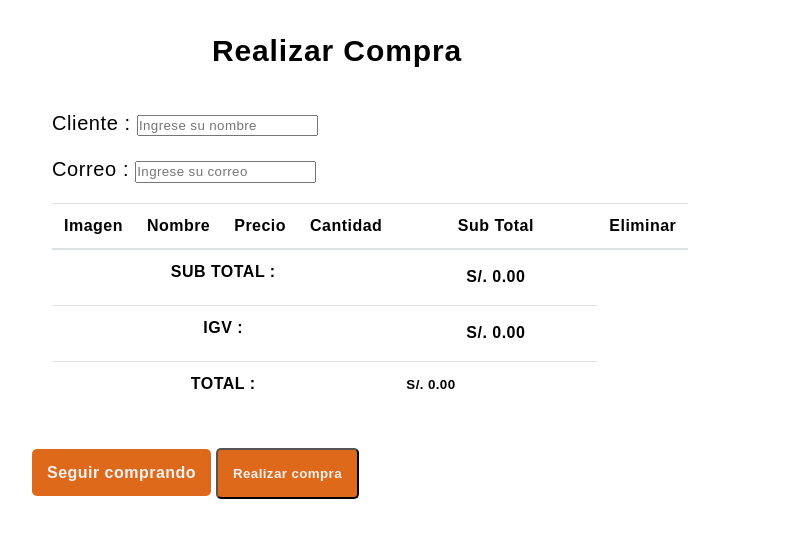
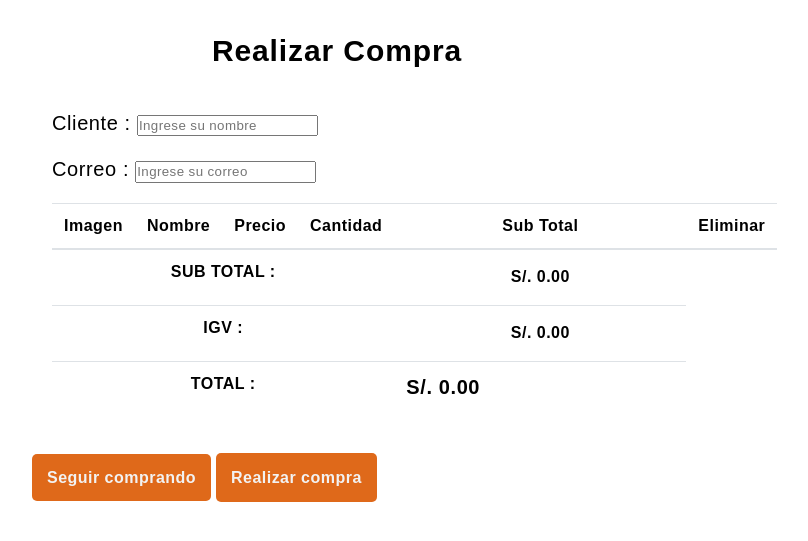
Before and after one commit to sgcm14/Tienda-Virtual, a PHP site: page /carrito.html in a window 1280 px wide. Shown: the part 65-606 px from the top of the page, without its empty margins (303-1111 px from the left). Run offline with PHP 8.4, Linux system fonts and the light colour scheme; lists and menus that the app fills with data are empty; some libraries are stand-ins or nearby versions.

Commit message:
24/11/2020

```diff
--- a/assets/css/style.css
+++ b/assets/css/style.css
@@ -378,6 +378,20 @@ main{
     font-size: 20px;
     font-weight: 200;
 }
+#total{
+    border: 0;
+    font-weight: bold;
+    font-size: 20px;
+}
+#procesar-compra{
+    border: 0;
+    height: 49px;
+    font-size: 16px;
+    outline: none;
+}
+.botones-envio{
+
+}
 
 .tabla {
     width: 100%;
--- a/assets/js/contacto.js
+++ b/assets/js/contacto.js
@@ -15,9 +15,8 @@
         .then(() => {
 
             Swal.fire({
-                icon: 'info',
-                title: 'Enviando',
-                text: 'Se envió el mensaje',
+                icon: 'success',
+                title: 'Se envió el mensaje',
                 timer: 2500,
                 showConfirmButton: false
               })
--- a/carrito.html
+++ b/carrito.html
@@ -75,7 +75,7 @@
                               <tr>
                                   <th colspan="4" scope="col" class="">TOTAL :</th>
                                   <th scope="col">
-                                    <input type="text" id="total" name="monto_total" readonly style="border: 0; font-weight: bold;">
+                                    <input type="text" id="total" name="monto_total" readonly>
                                   </th>
                               </tr>
                           </table>
@@ -85,7 +85,7 @@
                           <img id="cargando" src="assets/img/cargando.gif" width="220">
                       </div>
 
-                      <div class="">
+                      <div class="botones-envio">
                               <a href="mascotas.html" class="button">Seguir comprando</a>
                               <input type="submit" class="button" id="procesar-compra" onclick="validarCorreo(form.correo.value)"value="Realizar compra">
                       </div>
--- a/nosotros.html
+++ b/nosotros.html
@@ -40,7 +40,7 @@
         <p>PET SHOP es una tienda virtual, aquí te vas a encontrar muchísima variedad de mascotas.
         </p><br>
         <p>Hemos tenido siempre como prioridad ofrecer productos variados y de calidad para nuestras mascotas, a precios accesibles y acompañado por un servicio al cliente de primera. </p><br>
-        <p>La creación de una comunidad de clientes leales ha ayudado a Pet Shop By Sammy a crecer y convertirse en la empresa que somos ahora. No solo somos una tienda virtual, nuestra empresa y todo nuestro equipo nos preocupamos y apoyamos a asociaciones, albergues y fomentamos la tenencia responsable de mascotas.</p><br>
+        <p>La creación de una comunidad de clientes leales ha ayudado a Pet Shop a crecer y convertirse en la empresa que somos ahora. No solo somos una tienda virtual, nuestra empresa y todo nuestro equipo nos preocupamos y apoyamos a asociaciones, albergues y fomentamos la tenencia responsable de mascotas.</p><br>
       </p>
     </div>
     <div class="columna2">
```
